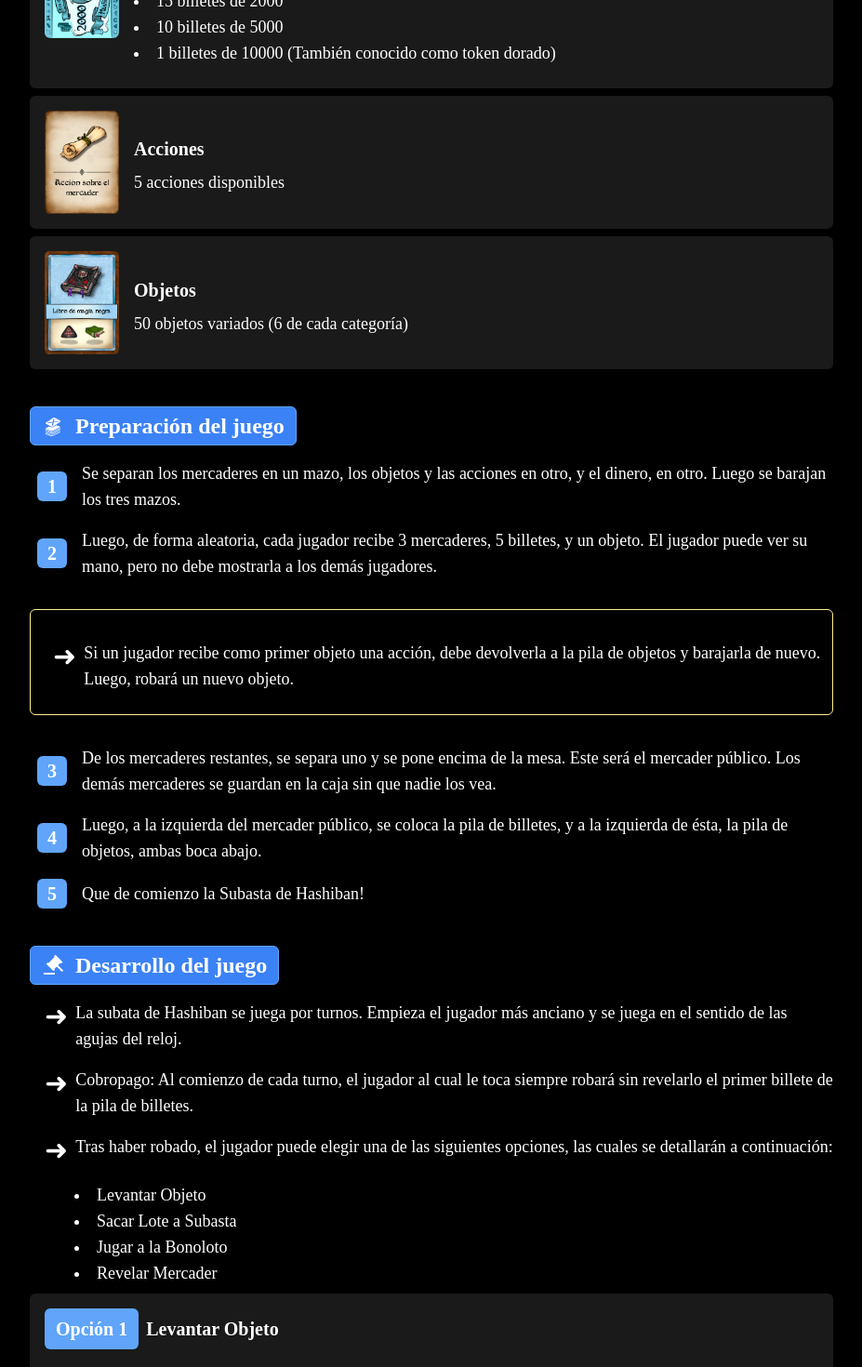
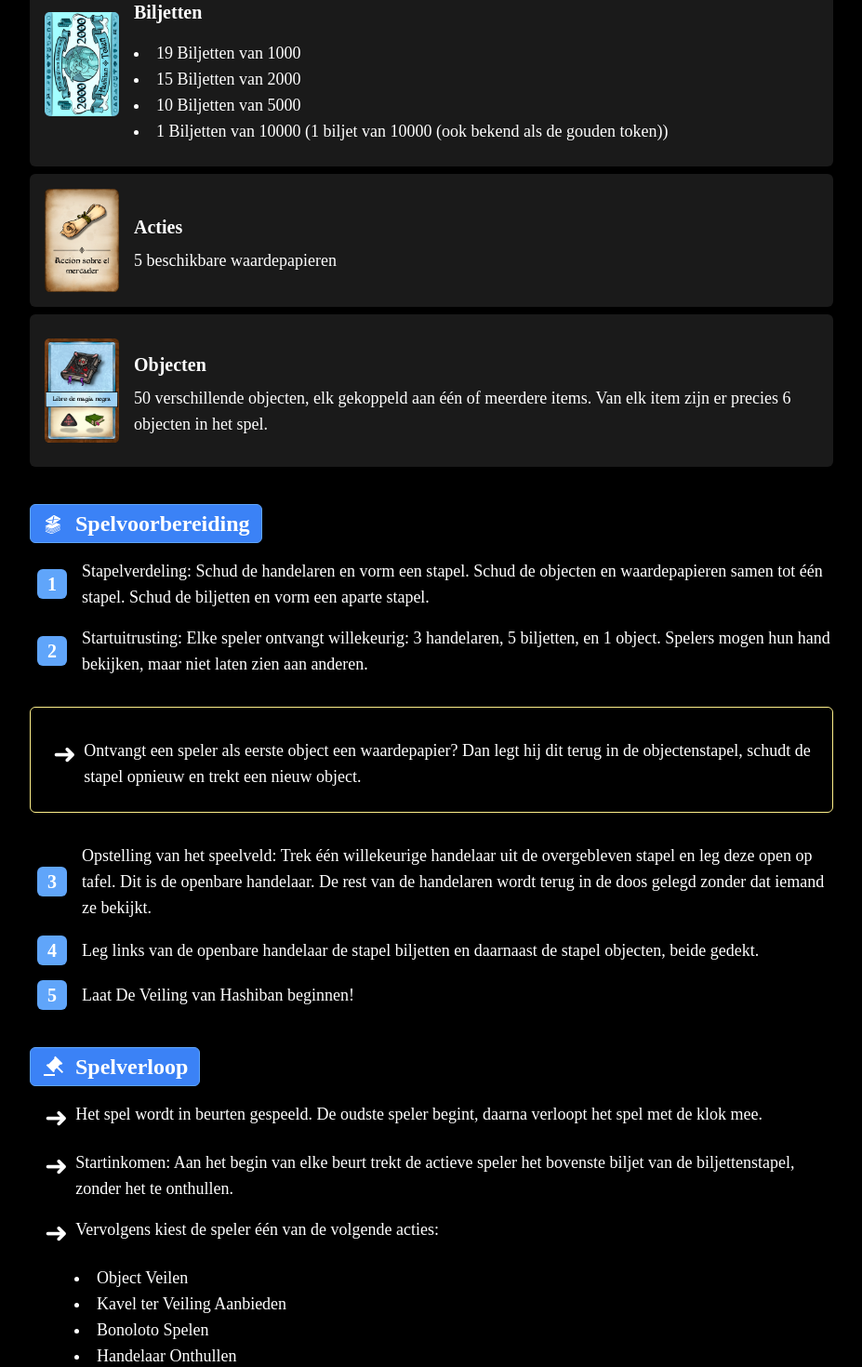
Before and after one commit to gonzaloalonso123/hashiban_web, a React (Create React App) app: page /guide in a window 1280 px wide. Shown: the part 1020-2490 px from the top of the page at 93% size, without its empty margins (176-1103 px from the left). Built offline with nearby package versions, Linux system fonts and the light colour scheme.

Commit message:
dutch version upgrade

```diff
--- a/src/components/Guide/Guide.jsx
+++ b/src/components/Guide/Guide.jsx
@@ -101,7 +101,7 @@ const HashibanInstructions = () => {
           <ParagraphWithArrow>
             {t("guide_game_development_text_3")}
           </ParagraphWithArrow>
-          <div className="pl-12">
+          <div className="pl-12 mb-10">
             <List
               items={[
                 t("guide_turn_action_1_title"),
--- a/src/content/dutch.json
+++ b/src/content/dutch.json
@@ -35,61 +35,66 @@
   "receive_by_email": "Ontvang het album per e-mail",
   "guide_first_title": "Hashiban Veiling: Instructies",
   "guide_objective_title": "Doel van het spel",
-  "guide_objective_text": "Onthul je 3 kooplieden door 3 objecten van elk van hen te verkrijgen om ze te activeren. De objecten worden verkregen via veilingen die elke beurt plaatsvinden.",
+  "guide_objective_text": "Elke speler begint met drie verborgen handelaren. Het doel is om al je handelaren te onthullen door drie objecten te verzamelen die overeenkomen met de begeerde objecten van een handelaar. Objecten worden verkregen via veilingen die elke beurt plaatsvinden. Zodra je een handelaar onthult, leg je de gebruikte objecten terug in de objectenstapel. Vanaf dat moment ontvang je een biljet telkens wanneer een object met een van de begeerde items van deze handelaar wordt geveild. De speler die als eerste al zijn drie handelaren onthult, wint het spel!",
   "guide_components_title": "Spelcomponenten",
-  "guide_merchants_title": "Kooplieden",
+  "guide_merchants_title": "Handelaren",
+  "guide_merchants_text": "16 in totaal, elk op zoek naar een ander type object",
   "guide_bills_title": "Biljetten",
+  "guide_bills_of" : "Biljetten van",
+  "guide_option": "Optie",
+  "guide_also_known_as_golden_token": "1 biljet van 10000 (ook bekend als de gouden token)",
+  "guide_bills_text": "19 biljetten van 1000, 15 biljetten van 2000, 10 biljetten van 5000, 1 biljetten van 10000 (ook bekend als de gouden token)",
   "guide_actions_title": "Acties",
+  "guide_actions_text": "5 beschikbare waardepapieren",
   "guide_objects_title": "Objecten",
+  "guide_objects_text": "50 verschillende objecten, elk gekoppeld aan één of meerdere items. Van elk item zijn er precies 6 objecten in het spel.",
   "guide_object_title": "Object",
-  "guide_merchants_text": "16 in totaal, elk op zoek naar een ander type object",
-  "guide_bills_of": "biljetten van",
-  "guide_option": "Optie",
-  "guide_actions_text": "5 beschikbare acties",
-  "guide_objects_text": "50 verschillende objecten (6 van elke categorie)",
-  "guide_also_known_as_golden_token": "Ook bekend als gouden token",
   "guide_game_setup_title": "Spelvoorbereiding",
-  "guide_game_setup_text_1": "De kooplieden worden gescheiden in een stapel, de objecten en acties in een andere, en het geld in een derde. Vervolgens worden de drie stapels geschud.",
-  "guide_game_setup_text_2": "Daarna ontvangt elke speler willekeurig 3 kooplieden, 5 biljetten en een object. De speler mag zijn hand bekijken, maar mag deze niet aan andere spelers laten zien.",
-  "guide_game_setup_disclaimer_1": "Als een speler als eerste object een actie ontvangt, moet hij deze terugleggen op de objectenstapel en opnieuw schudden. Vervolgens trekt hij een nieuw object.",
-  "guide_game_setup_text_3": "Van de overgebleven kooplieden wordt er één apart gelegd en op tafel geplaatst. Dit wordt de openbare koopman. De resterende kooplieden worden in de doos bewaard zonder dat iemand ze ziet.",
-  "guide_game_setup_text_4": "Vervolgens wordt links van de openbare koopman de stapel biljetten geplaatst, en links daarvan de stapel objecten, beide met de voorkant naar beneden.",
-  "guide_game_setup_text_5": "Laat de Hashiban Veiling beginnen!",
+  "guide_game_setup_text_1": "Stapelverdeling: Schud de handelaren en vorm een stapel. Schud de objecten en waardepapieren samen tot één stapel. Schud de biljetten en vorm een aparte stapel.",
+  "guide_game_setup_text_2": "Startuitrusting: Elke speler ontvangt willekeurig: 3 handelaren, 5 biljetten, en 1 object. Spelers mogen hun hand bekijken, maar niet laten zien aan anderen.",
+  "guide_game_setup_disclaimer_1": " Ontvangt een speler als eerste object een waardepapier? Dan legt hij dit terug in de objectenstapel, schudt de stapel opnieuw en trekt een nieuw object.",
+  "guide_game_setup_text_3": "Opstelling van het speelveld: Trek één willekeurige handelaar uit de overgebleven stapel en leg deze open op tafel. Dit is de openbare handelaar. De rest van de handelaren wordt terug in de doos gelegd zonder dat iemand ze bekijkt.",
+  "guide_game_setup_text_4": "Leg links van de openbare handelaar de stapel biljetten en daarnaast de stapel objecten, beide gedekt.",
+  "guide_game_setup_text_5": "Laat De Veiling van Hashiban beginnen!",
   "guide_game_development_title": "Spelverloop",
-  "guide_game_development_text_1": "De Hashiban Veiling wordt in beurten gespeeld. De oudste speler begint en het spel gaat met de klok mee.",
-  "guide_game_development_text_2": "Inningsbetaling: Aan het begin van elke beurt trekt de speler wiens beurt het is altijd het eerste biljet van de stapel biljetten zonder het te onthullen.",
-  "guide_game_development_text_3": "Na het trekken kan de speler kiezen uit een van de volgende opties, die hieronder worden uitgelegd:",
-  "guide_turn_action_1_title": "Object Opnemen",
-  "guide_turn_action_1_text": "De speler kan een object van de objectenstapel nemen en op tafel leggen. De veiling voor dat object begint. De speler kan het eerste bod doen door geld op tafel te leggen. Vervolgens kunnen de andere spelers, in volgorde, het vorige bod verhogen of passen. De veiling eindigt wanneer niemand bereid is het bod te verhogen. De hoogste bieder stort het geboden bedrag onderaan de stapel biljetten en ontvangt het object.",
-  "guide_turn_action_1_disclaimer_1": "Om te bieden moeten spelers het geld op tafel leggen, in hun speelveld. Een speler kan zich terugtrekken uit een bod zolang hij niet de hoogste bieder is. Een speler kan biljetten terugtrekken om een bod te verhogen. Bijvoorbeeld, als een speler eerder met een biljet van 2000 en een van 1000 heeft geboden, kan hij beide intrekken en vervangen door een biljet van 5000 om zijn bod te verhogen. Een speler die tijdens zijn biedbeurt heeft gepast, kan nog steeds weer meedoen aan de veiling, omdat de veiling doorgaat zolang iemand bereid is het laatste bod te verhogen.",
-  "guide_turn_action_1_disclaimer_2": "Als geen enkele speler biedt, gaat het object naar de onderkant van de objectenstapel, en de speler wiens beurt het was, ontvangt een biljet van de stapel biljetten.",
+  "guide_game_development_text_1": " Het spel wordt in beurten gespeeld. De oudste speler begint, daarna verloopt het spel met de klok mee.",
+  "guide_game_development_text_2": " Startinkomen: Aan het begin van elke beurt trekt de actieve speler het bovenste biljet van de biljettenstapel, zonder het te onthullen.",
+  "guide_game_development_text_3": " Vervolgens kiest de speler één van de volgende acties:",
+  "guide_turn_action_1_title": "Object Veilen",
+  "guide_turn_action_1_text": "De actieve speler neemt het bovenste object van de objectenstapel en legt het open op tafel. Dit object wordt geveild. De speler die het object heeft getrokken, mag als eerste bieden door geld in zijn speelveld te leggen. Vervolgens bieden de andere spelers om de beurt, door het bod te verhogen of te passen. De veiling eindigt zodra niemand het bod verder verhoogt.",
+  "guide_turn_action_1_disclaimer_1": "Winnaar van de veiling: De hoogste bieder betaalt het geboden bedrag door de biljetten onderaan de biljettenstapel te leggen. De winnaar ontvangt het geveilde object.",
+  "guide_turn_action_1_disclaimer_2": "Regels voor bieden: Spelers moeten hun bod zichtbaar in hun speelveld leggen. Een speler mag zich terugtrekken zolang hij niet de hoogste bieder is. Een bod mag worden verhoogd door eerdere biljetten terug te nemen en te vervangen. Bijvoorbeeld: een bod van 2000 en 1000 kan worden vervangen door een biljet van 5000. Een speler die eerder heeft gepast, mag later alsnog opnieuw meebieden zolang de veiling nog loopt.",
+  "guide_turn_action_1_disclaimer_3": "Geen biedingen? Als geen enkele speler biedt, gaat het object onderaan de objectenstapel. De speler die het object trok, ontvangt dan een biljet van de biljettenstapel.",
   "guide_turn_action_2_title": "Kavel ter Veiling Aanbieden",
-  "guide_turn_action_2_text": "Een speler kan een kavel van één of meerdere objecten uit zijn hand ter veiling aanbieden door ze in het midden van de tafel te leggen en een startprijs vast te stellen. Er begint een veiling tussen de andere spelers, en de winnaar ontvangt het kavel en geeft het geboden bedrag aan de speler wiens beurt het is. Als er geen biedingen zijn, wordt het kavel onderaan de objectenstapel geplaatst en ontvangt de speler een willekeurig biljet van de stapel biljetten voor elk object in het kavel.",
-  "guide_turn_action_2_disclaimer_1": "De andere spelers kunnen proberen te onderhandelen met tegenaanbiedingen van geld, objecten of acties om het kavel te betalen.",
-  "guide_turn_action_2_disclaimer_2": "Er zijn geen beperkingen voor de startprijs, wat betekent dat de speler die het kavel aanbiedt een exorbitante prijs kan voorstellen als hij zijn objecten direct wil inruilen voor geld uit de stapel.",
+  "guide_turn_action_2_text": "Een speler kan ervoor kiezen om één of meerdere objecten uit zijn hand te veilen. De speler legt de objecten open in het midden van de tafel en stelt een startprijs vast. De andere spelers mogen bieden. De speler die het hoogste bod uitbrengt, wint de veiling en betaalt het geboden bedrag aan de verkoper. De winnaar ontvangt het kavel.",
+  "guide_turn_action_2_disclaimer_1": "Geen biedingen? Als geen enkele speler biedt, wordt het kavel onderaan de objectenstapel geplaatst. De verkoper ontvangt dan een willekeurig biljet van de biljettenstapel voor elk object in het kavel.",
+  "guide_turn_action_2_disclaimer_2": "Onderhandelingen en speciale regels: Onderhandelen is toegestaan: spelers mogen tegenaanbiedingen doen met geld, objecten of waardepapieren. Geen limiet op de startprijs: de speler die het kavel aanbiedt, mag een extreem hoge prijs vragen om objecten direct in te ruilen voor biljetten uit de biljettenstapel.",
   "guide_turn_action_3_title": "Bonoloto Spelen",
-  "guide_turn_action_3_text": "Een speler kan zijn beurt gebruiken om bonoloto te spelen door 5 biljetten van 1000 uit zijn hand te betalen. Hij legt de 5 betaalde biljetten onderaan de stapel biljetten. Vervolgens trekt de speler de eerste 5 biljetten van de stapel biljetten en probeert ze te matchen. De speler neemt elk paar identieke biljetten dat hij kan vormen in zijn hand, en de gouden token, indien aanwezig onder de getrokken biljetten. Bijvoorbeeld, als er 3 biljetten van 2000, één van 5000 en een gouden token zijn, neemt de speler 2 biljetten van 2000 en de gouden token mee.",
-  "guide_turn_action_4_title": "Koopman Onthullen",
-  "guide_turn_action_4_text": "Een speler kan een koopman uit zijn hand onthullen door 3 objecten van die koopman te laten zien. De objecten worden op de objectenstapel gelegd en deze wordt geschud. De speler plaatst de koopman in zijn speelveld, en vanaf dat moment ontvangt hij een biljet van de stapel biljetten telkens wanneer objecten van de categorie van de koopman worden geveild. Een speler kan meerdere kooplieden in één beurt onthullen, zolang er overlappingen van objecten tussen hen zijn. Bijvoorbeeld, als je een object hebt met de categorieën planten en boeken, kun je het voor beide kooplieden gebruiken en in totaal 5 objecten onthullen. Er is geen limiet aan het aantal mogelijke overlappingen.",
-  "guide_turn_action_4_disclaimer_1": "Uitzonderlijk ontvangt een speler die een koopman heeft onthuld geen betaling als hij zelf een object van dezelfde categorie als deel van een kavel veilt. (Het moet afkomstig zijn uit de objectenstapel of door een andere speler worden geveild.)",
+  "guide_turn_action_3_text": "Een speler kan ervoor kiezen om Bonoloto te spelen in plaats van een andere actie uit te voeren. De speler betaalt 5 biljetten van 1000 en legt deze onderaan de biljettenstapel. De speler trekt de bovenste 5 biljetten van de biljettenstapel. De speler mag elk paar identieke biljetten dat hij trekt houden. Als de gouden token zich onder de getrokken biljetten bevindt, mag de speler deze ook houden.",
+  "guide_turn_action_4_title": "Handelaar Onthullen",
+  "guide_turn_action_4_text": "Een speler kan een handelaar onthullen door 3 objecten te tonen die overeenkomen met de begeerde items van die handelaar. De speler toont 3 objecten die bij de handelaar passen. Deze objecten worden teruggelegd in de objectenstapel, die vervolgens wordt geschud. De handelaar wordt in het speelveld van de speler geplaatst.",
+  "guide_turn_action_4_disclaimer_1": "Voordelen van een onthulde handelaar: Vanaf nu ontvangt de speler een biljet van de biljettenstapel telkens wanneer een object met een van de begeerde items van deze handelaar wordt geveild.",
+  "guide_turn_action_4_disclaimer_2": "Meerdere handelaren in één beurt? Een speler mag alleen meerdere handelaren in dezelfde beurt onthullen als er objecten zijn met overlappende items. Bijvoorbeeld: de Botanische Encyclopedie heeft de items planten en boeken. Een speler kan dit object gebruiken om zowel de plantenhandelaar als de boekenhandelaar te onthullen. In dit geval kan de speler 5 objecten tonen en zo twee handelaren tegelijk onthullen. Als een speler geen objecten heeft met overlappende items, mag die speler slechts één handelaar per beurt onthullen. Er is geen limiet aan het aantal handelaren dat een speler in één beurt kan onthullen, zolang er voldoende overlappende items zijn.",
+  "guide_turn_action_4_disclaimer_3": "Speciale regel: Een speler die een handelaar heeft onthuld, ontvangt geen biljetten als diezelfde speler een object met een begeerd item van die handelaar veilt als onderdeel van een kavel. Dit geldt alleen als het object afkomstig is uit de objectenstapel of door een andere speler wordt geveild.",
   "guide_special_objects_title": "Speciale Objecten",
-  "guide_special_objects_action_title": "Acties op de Koopman",
-  "guide_special_objects_action_text": "Wanneer een actie tevoorschijn komt bij een veiling uit de objectenstapel, bieden de spelers erop. De speler die de actie verkrijgt, kan deze in zijn speelveld plaatsen, naast de kooplieden die hij heeft onthuld. Vanaf dat moment ontvangt de speler een biljet telkens wanneer een object van de categorie van de openbare koopman verschijnt.",
-  "guide_special_objects_action_disclaimer_1": "Als een speler meerdere acties bezit, ontvangt hij bij een veiling van een object van de categorie van de openbare koopman een biljet voor elke actie die hij bezit.",
-  "guide_special_objects_action_disclaimer_2": "Uitzonderlijk ontvangt een speler die een actie bezit geen betaling als hij een object van dezelfde categorie als deel van een kavel veilt. (Het moet afkomstig zijn uit de objectenstapel of door een andere speler worden geveild.)",
+  "guide_special_objects_action_title": "Waardepapieren",
+  "guide_special_objects_action_text": "Wanneer een waardepapier uit de objectenstapel wordt getrokken, wordt deze geveild. Spelers kunnen bieden op het waardepapier zoals bij een normale veiling. De hoogste bieder betaalt het geboden bedrag en ontvangt het waardepapier. Het waardepapier wordt in het speelveld van de speler geplaatst, naast de handelaren die al zijn onthuld. Vanaf dat moment ontvangt de speler een biljet telkens wanneer een object met een van de begeerde items van de openbare handelaar wordt geveild.",
+  "guide_special_objects_action_disclaimer_1": "Speciale regels: Meerdere waardepapieren? Als een speler meerdere waardepapieren bezit, ontvangt die speler voor elk waardepapier een biljet wanneer een object van de openbare handelaar wordt geveild.",
+  "guide_special_objects_action_disclaimer_2": "Geen biljetten bij eigen veilingen: Een speler die een waardepapier bezit, ontvangt geen biljetten als die speler zelf een object met een begeerd item van de openbare handelaar veilt als onderdeel van een kavel. Dit geldt alleen als het object afkomstig is uit de objectenstapel of door een andere speler wordt geveild.",
   "guide_special_objects_weapon_title": "Wapens",
-  "guide_special_objects_weapon_text": "Sommige objecten zijn wapens, aangeduid met de categorie met een boogpictogram. Ze kunnen op elk moment worden gebruikt om een speler uit een veilingronde te elimineren. Als de geëlimineerde speler had geboden, kan hij zijn geld van tafel terugnemen. Het wapen wordt onderaan de objectenstapel gelegd, en de geëlimineerde speler komt aan het begin van de volgende beurt weer tot leven. De speler die een wapen heeft gebruikt, krijgt het object dat wordt geveild niet automatisch, maar moet ertegen de overgebleven levende bieders om bieden, indien aanwezig.",
-  "guide_special_objects_weapon_disclaimer_1": "Een dode speler kan geen wapen gebruiken om een andere speler te doden.",
+  "guide_special_objects_weapon_text": "Sommige objecten in het spel hebben het item 'wapen', herkenbaar aan het boogpictogram. Een wapen kan op elk moment tijdens een veiling worden gebruikt om een speler uit de veilingronde te elimineren. De geëlimineerde speler moet direct stoppen met bieden. Als de geëlimineerde speler al had geboden, mag diegene het geld van tafel terugnemen. Het gebruikte wapen wordt onderaan de objectenstapel gelegd. De geëlimineerde speler komt aan het begin van de volgende beurt weer in het spel. De speler die het wapen gebruikte, krijgt het object niet automatisch, maar moet nog steeds tegen de overgebleven bieders opbieden.",
+  "guide_special_objects_weapon_disclaimer_1": "Speciale regel: Een geëlimineerde speler kan geen wapen gebruiken om een andere speler te elimineren.",
   "guide_deals_title": "Onderhandelingen tussen spelers",
-  "guide_deals_text_1": "Spelers kunnen tijdens het spel onderling onderhandelen om geld uit te wisselen onder de voorwaarden die ze vaststellen. Bijvoorbeeld: Een speler kan een ander om een biljet van 1000 vragen en in ruil zijn volgende inningsbetaling aanbieden. Of meerdere spelers kunnen hun geld bundelen tijdens een veiling om tegen een andere speler te bieden, onder de voorwaarden die ze afspreken. Spelers kunnen op elk moment tijdens het spel geld uitwisselen, behalve wanneer ze door een wapen zijn geëlimineerd. In dat geval kunnen ze tijdens die beurt geen geld geven of ontvangen.",
+  "guide_deals_text_1": "Spelers mogen tijdens het spel onderling onderhandelen en geld uitwisselen onder zelf vastgestelde voorwaarden. Mogelijke deals: Een speler kan een ander om een biljet van 1000 vragen in ruil voor bijvoorbeeld de volgende startinkomen-betaling. Meerdere spelers kunnen geld bundelen tijdens een veiling om samen tegen een andere speler te bieden, mits ze vooraf duidelijke afspraken maken. Onderhandelingen en gelduitwisseling mogen op elk moment plaatsvinden.",
+  "guide_deals_text_2": "Uitzondering: Een speler die door een wapen is geëlimineerd, mag tijdens die beurt geen geld geven of ontvangen.",
   "guide_strategy_title": "Strategie",
   "guide_strategy_text_1": "Houd er rekening mee dat verworven objecten altijd opnieuw geveild kunnen worden, in het slechtste geval door geld uit de stapel biljetten te innen. Wees niet bang om te bieden op objecten die je niet nodig hebt; het geeft je informatie over je tegenstanders en voorkomt dat je je eigen interesses onthult.",
-  "guide_strategy_text_2": "Probeer je kooplieden zo lang mogelijk verborgen te houden. Als je ze te vroeg onthult, zullen je tegenstanders tegen je bieden.",
+  "guide_strategy_text_2": "Probeer je handelaren zo lang mogelijk verborgen te houden. Als je ze te vroeg onthult, zullen je tegenstanders tegen je bieden.",
   "guide_strategy_text_3": "Gebruik niet al je geld lichtzinnig. Probeer de risico’s en beloningen van elke veiling af te wegen.",
   "guide_strategy_text_4": "Leer te acteren: wees een kobold en je wint.",
   "guide_special_game_modes": "Speciale spelmodi",
-  "guide_special_game_modes_revelader_merchant_title": "Onthulde Koopman",
-  "guide_special_game_modes_revelader_merchant_text": "In deze spelmodus onthullen spelers aan het begin van het spel een koopman naar keuze. Op deze manier verloopt het spel sneller.",
+  "guide_special_game_modes_revelader_merchant_title": "Onthulde Handelaar",
+  "guide_special_game_modes_revelader_merchant_text": "In deze spelmodus mag elke speler aan het begin van het spel één handelaar naar keuze onthullen. Dit versnelt het spel, omdat spelers direct beginnen met een actieve handelaar en sneller biljetten kunnen verdienen.",
   "guide_special_game_modes_one_vs_one_title": "Een tegen een",
-  "guide_special_game_modes_one_vs_one_text": "In deze spelmodus ontvangt elke speler 5 kooplieden."
+  "guide_special_game_modes_one_vs_one_text": "In deze spelmodus spelen twee spelers tegen elkaar. Elke speler ontvangt 5 handelaren in plaats van 3."
 }
--- a/src/content/i18n.js
+++ b/src/content/i18n.js
@@ -14,8 +14,9 @@ const resources = {
 
 i18n.use(initReactI18next).init({
   resources,
-  lng: domain === "hashiban.nl" ? "nl" : "es",
-  fallbackLng: "es",
+  // lng: domain === "hashiban.nl" ? "nl" : "es",
+  lng: "nl",
+  fallbackLng: "nl",
   interpolation: {
     escapeValue: false,
   },
```
